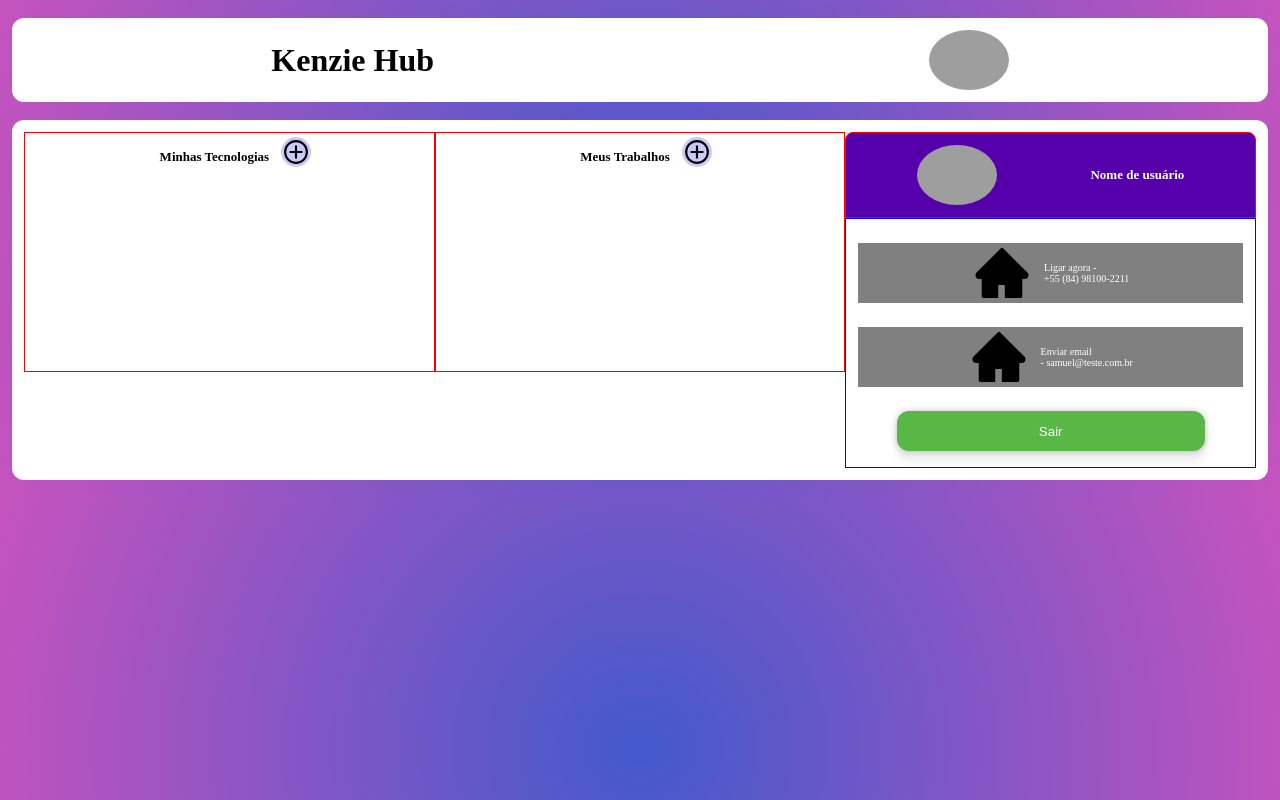
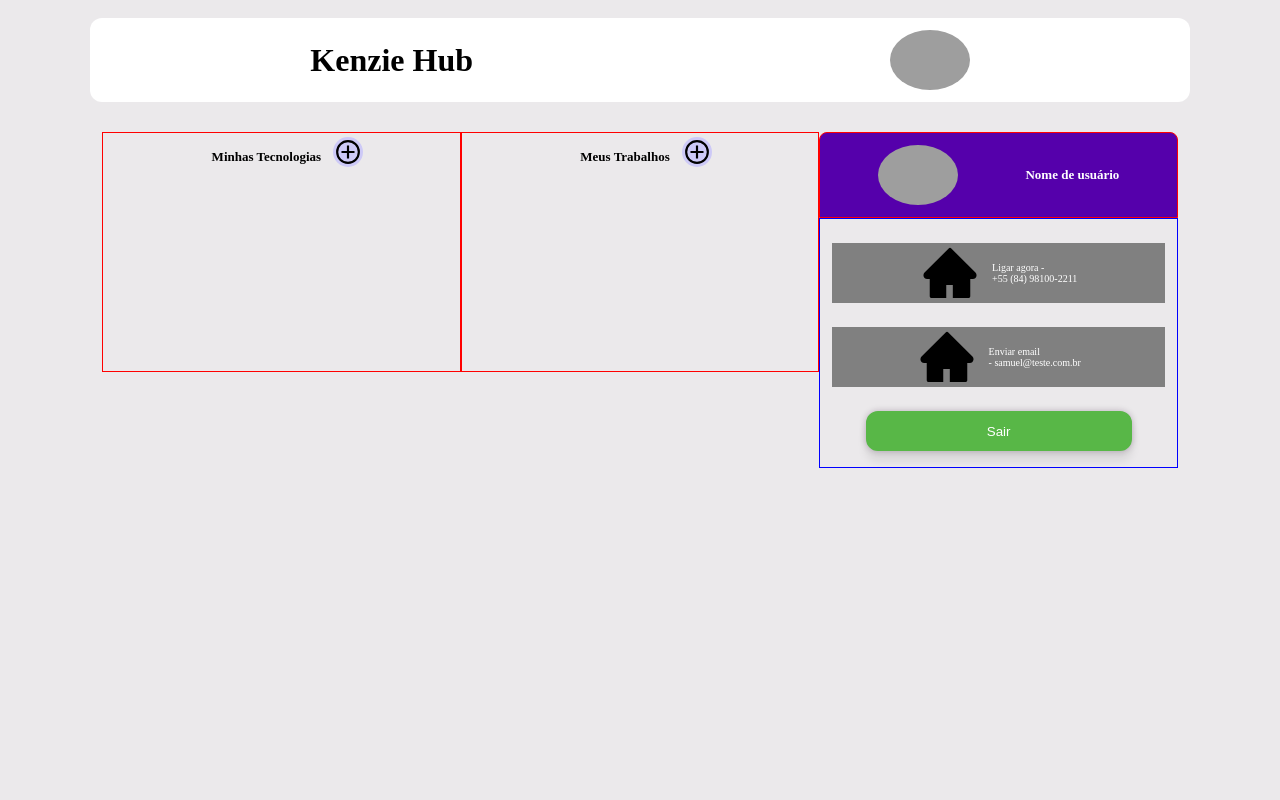
Before and after one commit to Kenzie-Academy-Brasil-Developers/react-entrega-s2-kenzie-hub-mghkill, a React (Create React App) app: page /dashboard in a window 1280 px wide. Built offline with nearby package versions, Linux system fonts and the light colour scheme; sample sign-in values are in the browser's storage; grey boxes are pictures that could not be loaded.

Commit message:
style(app component): globalStyle add a new css by props

```diff
--- a/src/App.js
+++ b/src/App.js
@@ -1,13 +1,21 @@
+import { useEffect, useState } from "react";
 import { Toaster } from "react-hot-toast";
 import { GlobalStyle } from "./GlobalStyled";
-
 import Routes from "./Routes";
 
 const App = () => {
+  const [backGround, setBackGround] = useState(false);
+  useEffect(() => {
+    const user = localStorage.getItem("@ken:user");
+    console.log(user);
+    if (user) {
+      return setBackGround(true);
+    }
+  }, []);
   return (
     <div>
-      <GlobalStyle />
-      <Routes />
+      <GlobalStyle backGround={!!backGround} />
+      <Routes setBackGround={setBackGround} />
       <Toaster position="top-right" reverseOrder={false} />
     </div>
   );
--- a/src/Components/Dashboard/index.jsx
+++ b/src/Components/Dashboard/index.jsx
@@ -4,9 +4,10 @@ import AddButton from "../AddButton";
 import Button from "../Button";
 import { Card, Conteiner } from "./styles";
 
-const Dashboard = ({ allowed, setAllowed }) => {
+const Dashboard = ({ allowed, setAllowed, setBackGround }) => {
   const handleLogout = () => {
     localStorage.clear();
+    setBackGround(false);
     setAllowed(false);
   };
 
--- a/src/Components/Dashboard/styles.js
+++ b/src/Components/Dashboard/styles.js
@@ -6,7 +6,8 @@ export const Conteiner = styled.div`
     justify-content: space-around;
     align-items: center;
     padding: 12px;
-    margin: 18px 12px;
+    margin: 18px auto;
+    max-width: 1100px;
     border-radius: 12px;
     background-color: white;
     img {
@@ -22,7 +23,8 @@ export const Conteiner = styled.div`
     align-items: center;
     padding: 12px;
     border-radius: 12px;
-    background-color: white;
+    max-width: 1100px;
+
     section {
       width: 90%;
       div {
@@ -73,7 +75,7 @@ export const Conteiner = styled.div`
       flex-direction: row;
       justify-content: space-around;
       align-items: flex-start;
-      margin: 18px 12px;
+      margin: 18px auto;
     }
   }
 `;
--- a/src/Components/Input/styles.js
+++ b/src/Components/Input/styles.js
@@ -24,11 +24,5 @@ export const Conteiner = styled.div`
       border: 0 none;
       outline: 0;
     }
-    input:-webkit-autofill,
-    input:-webkit-autofill:hover,
-    input:-webkit-autofill:focus,
-    input:-webkit-autofill:active {
-      -webkit-box-shadow: 0 0 0 30px #e7e7e7 inset !important;
-    }
   }
 `;
--- a/src/Components/Login/index.jsx
+++ b/src/Components/Login/index.jsx
@@ -11,7 +11,7 @@ import { toast } from "react-hot-toast";
 import { useEffect } from "react";
 import { Conteiner } from "./styles";
 
-const Login = ({ allowed, setAllowed }) => {
+const Login = ({ allowed, setAllowed, setBackGround }) => {
   const schema = yup.object().shape({
     email: yup
       .string()
@@ -38,6 +38,7 @@ const Login = ({ allowed, setAllowed }) => {
         localStorage.setItem("@ken:user", JSON.stringify(user));
         toast.success(`Bem vindo(a) ${user.name}!`);
         setAllowed(true);
+        setBackGround(true);
       })
       .catch((err) => {
         console.log(err);
--- a/src/GlobalStyled.js
+++ b/src/GlobalStyled.js
@@ -1,4 +1,4 @@
-import { createGlobalStyle } from "styled-components";
+import { createGlobalStyle, css } from "styled-components";
 
 export const GlobalStyle = createGlobalStyle`
     * {
@@ -9,6 +9,15 @@ export const GlobalStyle = createGlobalStyle`
     }
     body{
       background: radial-gradient(circle, rgba(67,89,204,1) 0%, rgba(198,83,190,1) 100%);
+      ${(props) =>
+        props.backGround &&
+        css`
+          background: radial-gradient(
+            circle,
+            rgba(235, 233, 235, 1) 0%,
+            rgba(235, 233, 235, 1) 100%
+          );
+        `}
     }
 
 
--- a/src/Routes/index.jsx
+++ b/src/Routes/index.jsx
@@ -5,7 +5,7 @@ import Login from "../Components/Login";
 import SingUp from "../Components/Singup";
 import { useState } from "react";
 
-const Routes = () => {
+const Routes = ({ setBackGround }) => {
   const [allowed, setAllowed] = useState(false);
 
   return (
@@ -14,13 +14,21 @@ const Routes = () => {
         <Home allowed={allowed} setAllowed={setAllowed} />
       </Route>
       <Route exact path="/login">
-        <Login allowed={allowed} setAllowed={setAllowed} />
+        <Login
+          allowed={allowed}
+          setAllowed={setAllowed}
+          setBackGround={setBackGround}
+        />
       </Route>
       <Route exact path="/singup">
         <SingUp allowed={allowed} setAllowed={setAllowed} />
       </Route>
       <Route exact path="/dashboard">
-        <Dashboard allowed={allowed} setAllowed={setAllowed} />
+        <Dashboard
+          allowed={allowed}
+          setAllowed={setAllowed}
+          setBackGround={setBackGround}
+        />
       </Route>
     </Switch>
   );
```
